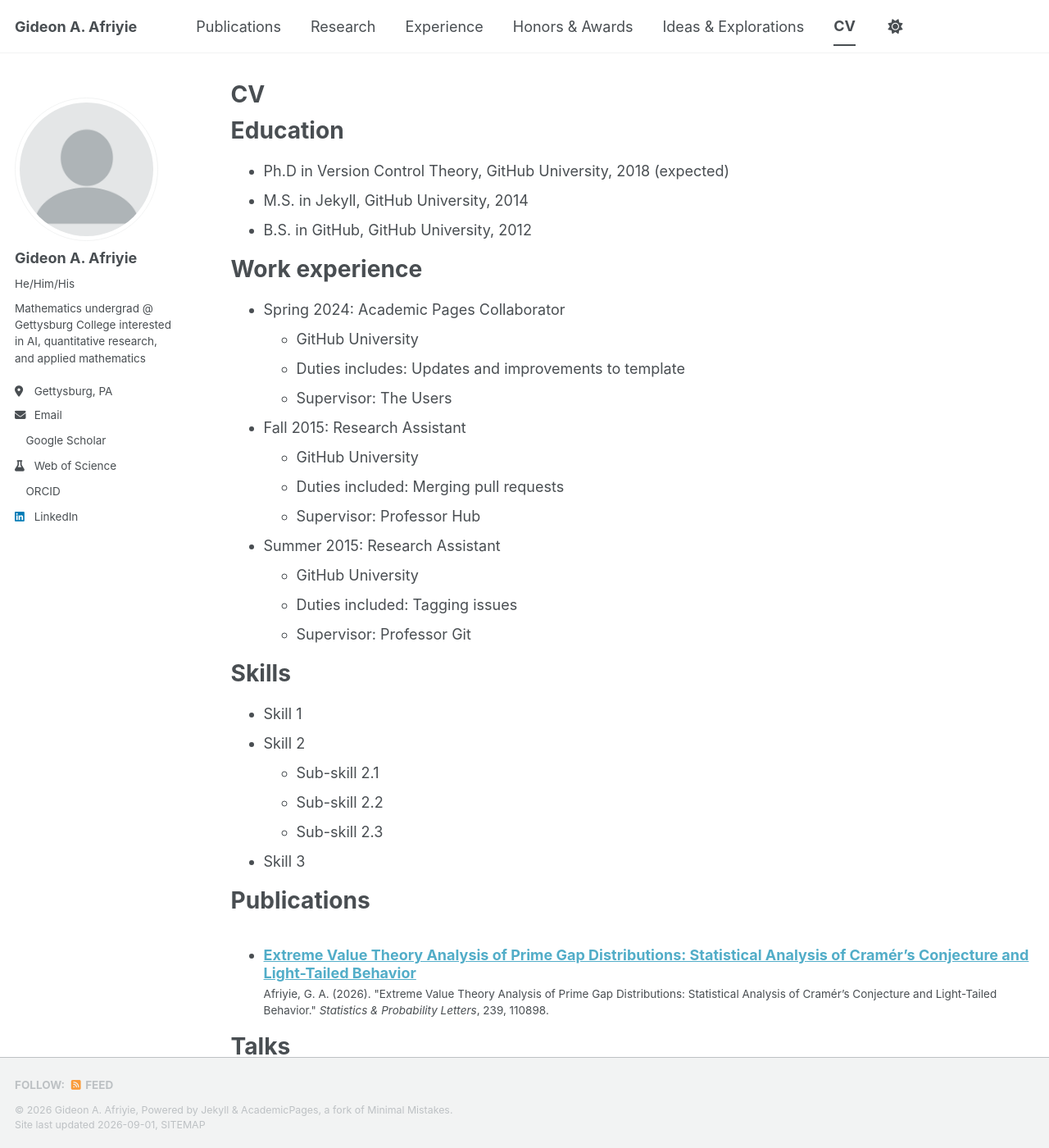
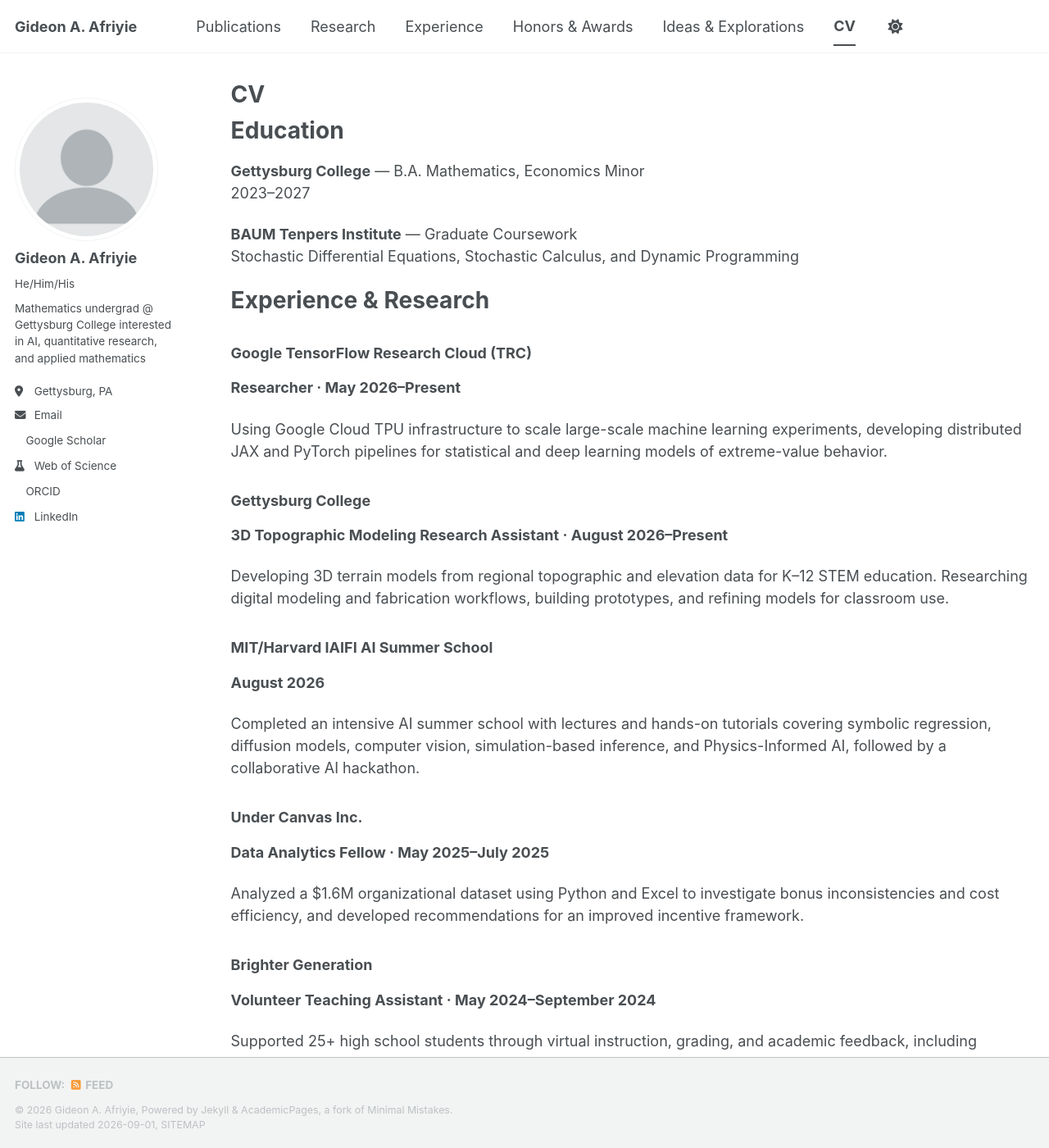
Before and after one commit to GideonAfriyie/academic-website-test, a Jekyll site: the page built from _pages/cv.md, in a window 1280 px wide and 1400 px high. Shown: the whole window at 82% size. Built offline with Jekyll 4.4.1, drawn with Linux system fonts in a browser that asks for light colours; a style sheet for code colours, icons or effects is not loaded; some of the changed text lies outside the part shown.

Commit message:
Revise CV with new education and experience details
Updated education, work experience, and skills sections with new entries and details.

```diff
--- a/_pages/cv.md
+++ b/_pages/cv.md
@@ -11,54 +11,61 @@ redirect_from:
 
 Education
 ======
-* Ph.D in Version Control Theory, GitHub University, 2018 (expected)
-* M.S. in Jekyll, GitHub University, 2014
-* B.S. in GitHub, GitHub University, 2012
+**Gettysburg College** — B.A. Mathematics, Economics Minor
+2023–2027
 
-Work experience
+**BAUM Tenpers Institute** — Graduate Coursework
+Stochastic Differential Equations, Stochastic Calculus, and Dynamic Programming
+
+Experience & Research
 ======
-* Spring 2024: Academic Pages Collaborator
-  * GitHub University
-  * Duties includes: Updates and improvements to template
-  * Supervisor: The Users
 
-* Fall 2015: Research Assistant
-  * GitHub University
-  * Duties included: Merging pull requests
-  * Supervisor: Professor Hub
+### Google TensorFlow Research Cloud (TRC)
+**Researcher · May 2026–Present**
 
-* Summer 2015: Research Assistant
-  * GitHub University
-  * Duties included: Tagging issues
-  * Supervisor: Professor Git
+Using Google Cloud TPU infrastructure to scale large-scale machine learning experiments, developing distributed JAX and PyTorch pipelines for statistical and deep learning models of extreme-value behavior.
+
+### Gettysburg College
+**3D Topographic Modeling Research Assistant · August 2026–Present**
+
+Developing 3D terrain models from regional topographic and elevation data for K–12 STEM education. Researching digital modeling and fabrication workflows, building prototypes, and refining models for classroom use.
+
+### MIT/Harvard IAIFI AI Summer School
+**August 2026**
+
+Completed an intensive AI summer school with lectures and hands-on tutorials covering symbolic regression, diffusion models, computer vision, simulation-based inference, and Physics-Informed AI, followed by a collaborative AI hackathon.
+
+### Under Canvas Inc.
+**Data Analytics Fellow · May 2025–July 2025**
+
+Analyzed a $1.6M organizational dataset using Python and Excel to investigate bonus inconsistencies and cost efficiency, and developed recommendations for an improved incentive framework.
+
+### Brighter Generation
+**Volunteer Teaching Assistant · May 2024–September 2024**
+
+Supported 25+ high school students through virtual instruction, grading, and academic feedback, including maintaining 2–4 a.m. sessions to accommodate the U.S.–Ethiopia time difference.
+
+Publications
+======
+<ul>{% for post in site.publications reversed %}
+  {% include archive-single-cv.html %}
+{% endfor %}</ul>
+
+Honors & Awards
+======
+**2026–27 AMS–Math Alliance F-GAP Scholar**
+Nominated by the Gettysburg College Mathematics faculty and selected as a 2026–27 F-GAP Scholar through the AMS–Math Alliance.
+
+**Taylor Gaw ’13 Endowed Fellowship — 2026**
+Competitive institutional fellowship supporting undergraduate research and professional development.
+
+**Seibert Project Award — 2024**
+Recipient at Gettysburg College for leadership, mentorship, and community impact.
+
+**David Wills Scholarship — 2023–2027**
+Awarded a $33,000-per-year scholarship to attend Gettysburg College.
 
 Skills
 ======
-* Skill 1
-* Skill 2
-  * Sub-skill 2.1
-  * Sub-skill 2.2
-  * Sub-skill 2.3
-* Skill 3
-
-Publications
-======
-  <ul>{% for post in site.publications reversed %}
-    {% include archive-single-cv.html %}
-  {% endfor %}</ul>
-
-Talks
-======
-  <ul>{% for post in site.talks reversed %}
-    {% include archive-single-talk-cv.html  %}
-  {% endfor %}</ul>
-
-Teaching
-======
-  <ul>{% for post in site.teaching reversed %}
-    {% include archive-single-cv.html %}
-  {% endfor %}</ul>
-
-Service and leadership
-======
-* Currently signed in to 43 different slack teams
+**Programming & Tools:** Python, R, SQL, LaTeX, Excel
+**Methods:** Extreme Value Theory, Time-Series Analysis, Statistical Inference
```
